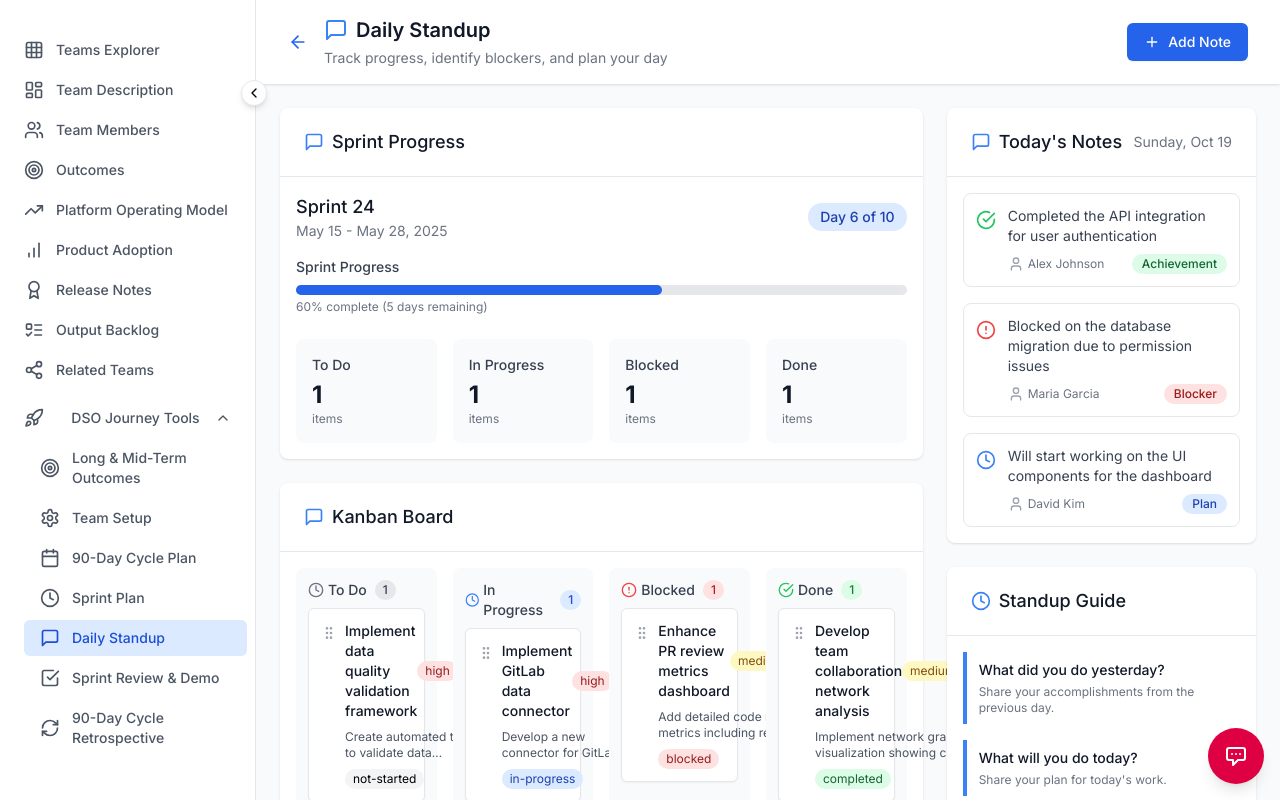
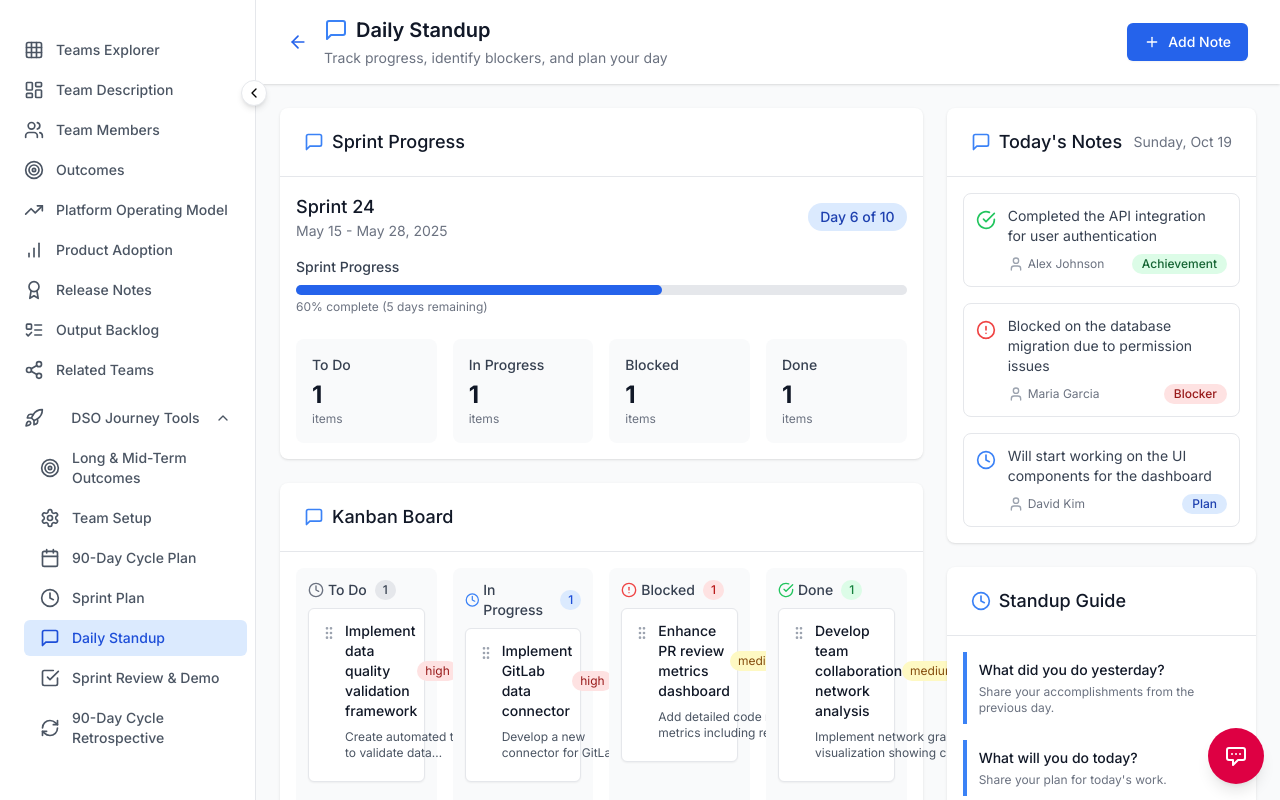
Before and after one commit to jessicabell11/DSO-OS-Test, a React (Vite) app: page /daily-standup in a window 1280 px wide. Built offline with nearby package versions, Linux system fonts and the light colour scheme.

Commit message:
on the 90-day cycle planning screen backlog planning tab remove the status next to the Epic or Feature label on the Epic and Feature cards under AI Recommendations and Product Backlog

```diff
--- a/src/components/BacklogItemCard.tsx
+++ b/src/components/BacklogItemCard.tsx
@@ -42,15 +42,6 @@ const BacklogItemCard: React.FC<BacklogItemCardProps> = ({
     low: 'bg-green-100 text-green-800',
     medium: 'bg-yellow-100 text-yellow-800',
     high: 'bg-red-100 text-red-800',
-  };
-
-  // Status color mapping
-  const statusColors = {
-    todo: 'bg-gray-100 text-gray-800',
-    'in-progress': 'bg-blue-100 text-blue-800',
-    review: 'bg-purple-100 text-purple-800',
-    completed: 'bg-green-100 text-green-800',
-    blocked: 'bg-red-100 text-red-800',
   };
 
   // Work package type color mapping
@@ -130,15 +121,6 @@ const BacklogItemCard: React.FC<BacklogItemCardProps> = ({
                 {item.workPackageType === 'epic' ? 'Epic' : 'Feature'}
               </span>
             )}
-            {item.status && (
-              <span
-                className={`text-xs px-2 py-0.5 rounded-full ${
-                  statusColors[item.status as keyof typeof statusColors] || 'bg-gray-100'
-                }`}
-              >
-                {item.status}
-              </span>
-            )}
           </div>
 
           {/* Expanded details section */}
```
